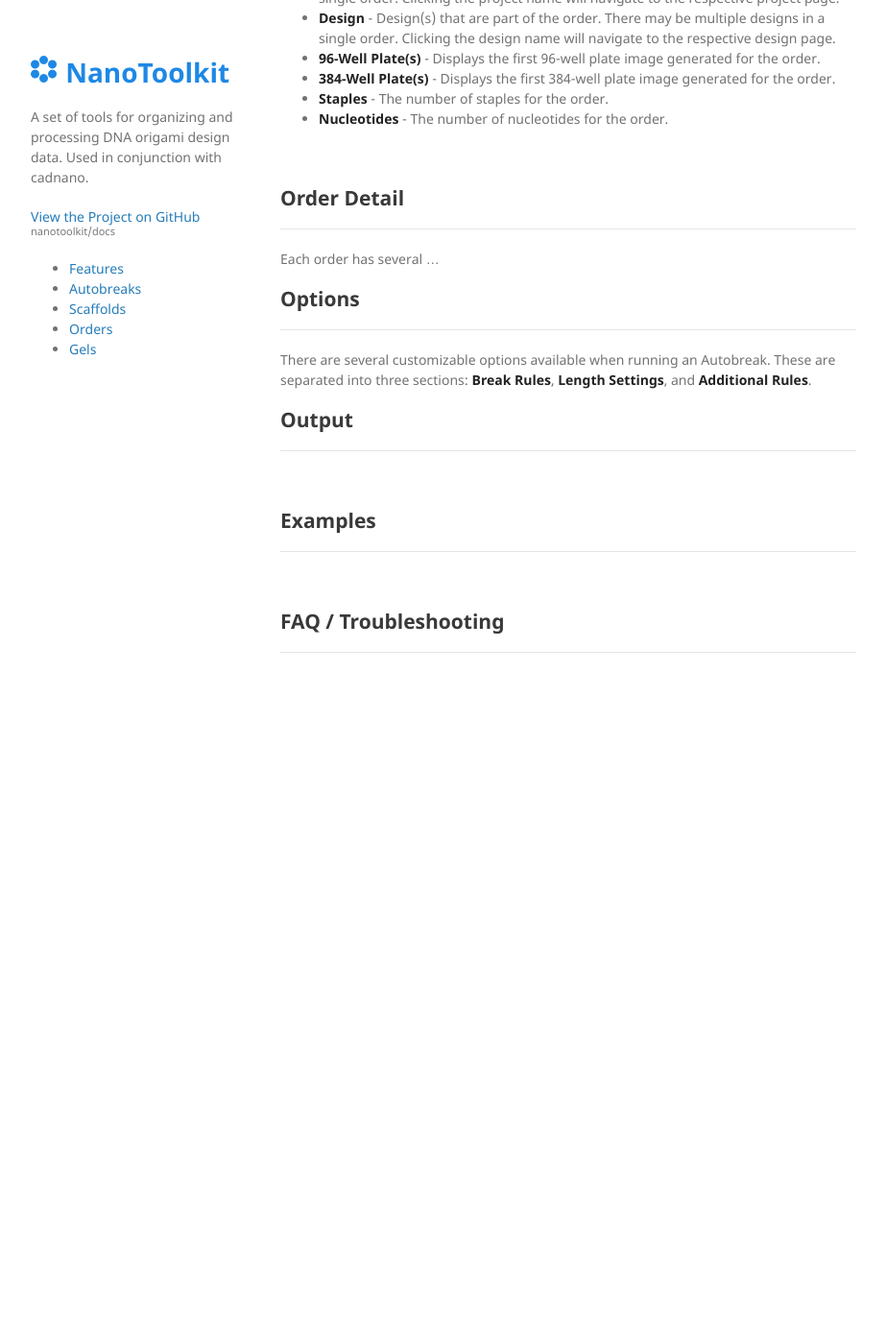
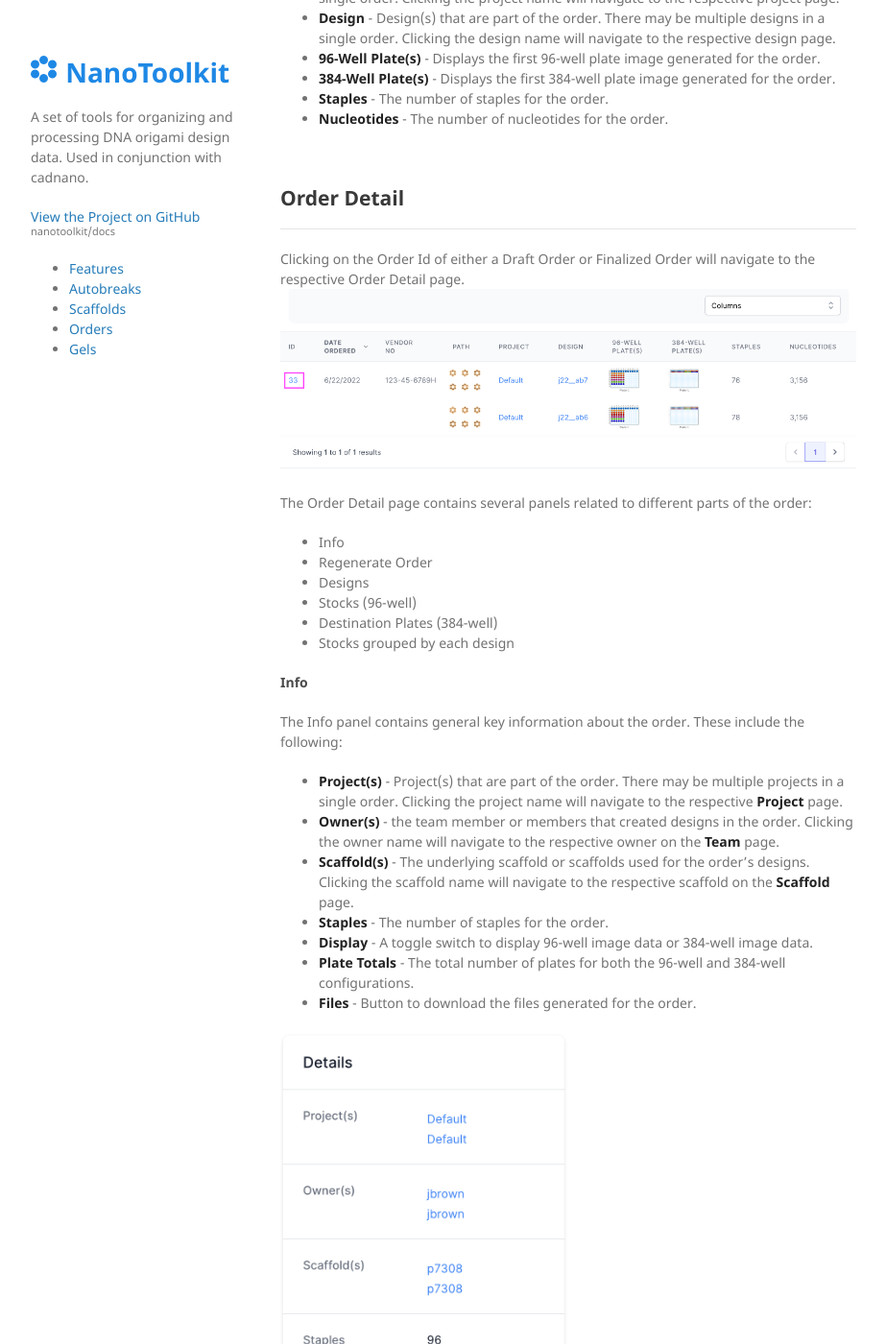
Before and after one commit to nanotoolkit/docs, a Jekyll site: the page built from pages/orders.md, in a window 1280 px wide and 1400 px high, scrolled down 4218 px. Shown: the whole window at 96% size, without its empty margins (178-1101 px from the left). Built offline with Jekyll 4.4.1, drawn with Linux system fonts in a browser that asks for light colours; our own code applies the rules of GitHub Pages for plain Markdown files; before the commit the page ends 5009 px from its top, so only the background shows below that.

Commit message:
Update orders.md

```diff
--- a/pages/orders.md
+++ b/pages/orders.md
@@ -47,6 +47,7 @@ This will move the order from the Draft Orders table to the **Orders** page,
 where all past fulfilled orders are tracked.
 
 <br>
+
 #### Finalizing an Order
 To finalize a draft order after material has been received:
 1. Find the order on the Cart page and select the **order id**.
@@ -151,8 +152,33 @@ Order Detail page when finalizing the order.
 
 ## Order Detail
 ---
-Each order has several ...
+Clicking on the Order Id of either a Draft Order or Finalized Order will navigate to the respective Order Detail page.
+![](../assets/img/orders-table-id.png)
 
+The Order Detail page contains several panels related to different parts of the order:
+* Info
+* Regenerate Order
+* Designs
+* Stocks (96-well)
+* Destination Plates (384-well)
+* Stocks grouped by each design
+
+#### Info
+The Info panel contains general key information about the order. These include the following:
+
+* **Project(s)** - Project(s) that are part of the order. There may be multiple projects in a single order.
+  Clicking the project name will navigate to the respective **Project** page.
+* **Owner(s)** - the team member or members that created designs in the order.
+  Clicking the owner name will navigate to the respective owner on the **Team** page.
+* **Scaffold(s)** - The underlying scaffold or scaffolds used for the order's designs.
+Clicking the scaffold name will navigate to the respective scaffold on the **Scaffold** page.
+* **Staples** - The number of staples for the order.
+* **Display** - A toggle switch to display 96-well image data or 384-well image data.
+* **Plate Totals** - The total number of plates for both the 96-well and 384-well configurations.
+* **Files** - Button to download the files generated for the order.
+<br>
+
+<img src="../assets/img/order-info-panel.png" alt="drawing" width="300">
 
 
 
```
